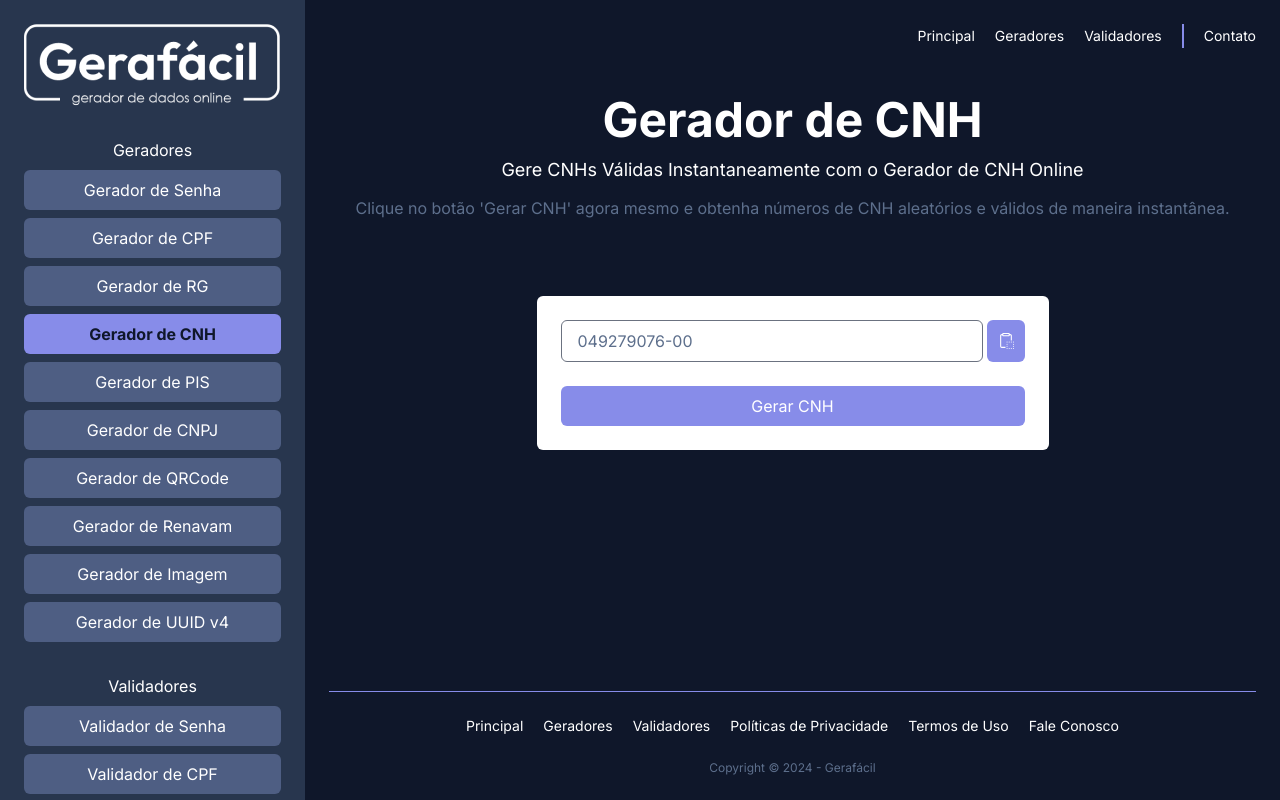
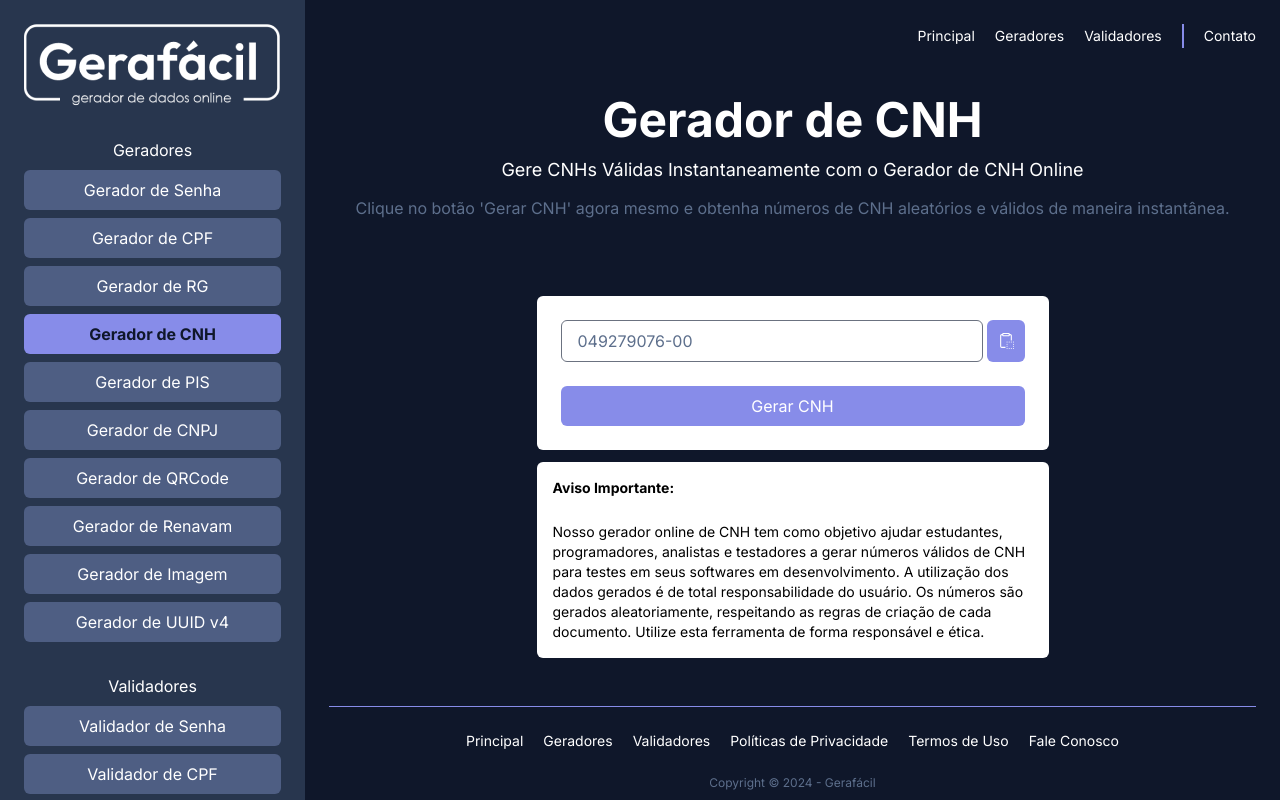
Before and after one commit to awa-minds/gera-facil, a Next.js app: page /geradores/gerador-cnh in a window 1280 px wide. Built offline with nearby package versions, Linux system fonts and the light colour scheme.

Commit message:
feat: inclusão dos avisos de dados sensíveis
inclusão dos avisos de dados sensíveis

```diff
--- /dev/null
+++ b/src/app/geradores/gerador-cnh/Aviso.tsx
@@ -0,0 +1,14 @@
+'use client'
+
+export const Aviso = () => {
+  return (
+    <div className="m-auto flex min-w-[380px] max-w-lg flex-col gap-6 rounded-md bg-white p-4 text-sm text-black">
+      <strong>Aviso Importante:</strong> Nosso gerador online de CNH tem como
+      objetivo ajudar estudantes, programadores, analistas e testadores a gerar
+      números válidos de CNH para testes em seus softwares em desenvolvimento. A
+      utilização dos dados gerados é de total responsabilidade do usuário. Os
+      números são gerados aleatoriamente, respeitando as regras de criação de
+      cada documento. Utilize esta ferramenta de forma responsável e ética.
+    </div>
+  )
+}
--- a/src/app/geradores/gerador-cnh/page.tsx
+++ b/src/app/geradores/gerador-cnh/page.tsx
@@ -1,4 +1,5 @@
 /* eslint-disable react/no-unescaped-entities */
+import { Aviso } from './Aviso'
 import { CNHGenerator } from './CNHGenerator'
 import Page from '@/components/Page'
 
@@ -23,6 +24,7 @@ export default function GeradorDeCNHPage() {
     >
       <div className="page-content">
         <CNHGenerator />
+        <Aviso />
       </div>
     </Page>
   )
--- /dev/null
+++ b/src/app/geradores/gerador-cnpj/Aviso.tsx
@@ -0,0 +1,14 @@
+'use client'
+
+export const Aviso = () => {
+  return (
+    <div className="m-auto flex min-w-[380px] max-w-lg flex-col gap-6 rounded-md bg-white p-4 text-sm text-black">
+      <strong>Aviso Importante:</strong> Nosso gerador online de CNPJ tem como
+      objetivo ajudar estudantes, programadores, analistas e testadores a gerar
+      números válidos de CNPJ para testes em seus softwares em desenvolvimento.
+      A utilização dos dados gerados é de total responsabilidade do usuário. Os
+      números são gerados aleatoriamente, respeitando as regras de criação de
+      cada documento. Utilize esta ferramenta de forma responsável e ética.
+    </div>
+  )
+}
--- a/src/app/geradores/gerador-cnpj/page.tsx
+++ b/src/app/geradores/gerador-cnpj/page.tsx
@@ -1,4 +1,5 @@
 /* eslint-disable react/no-unescaped-entities */
+import { Aviso } from './Aviso'
 import { CNPJGenerator } from './CNPJGenerator'
 import Page from '@/components/Page'
 
@@ -23,6 +24,7 @@ export default function GeradorDeCNPJPage() {
     >
       <div className="page-content">
         <CNPJGenerator />
+        <Aviso />
       </div>
     </Page>
   )
--- /dev/null
+++ b/src/app/geradores/gerador-cpf/Aviso.tsx
@@ -0,0 +1,14 @@
+'use client'
+
+export const Aviso = () => {
+  return (
+    <div className="m-auto flex min-w-[380px] max-w-lg flex-col gap-6 rounded-md bg-white p-4 text-sm text-black">
+      <strong>Aviso Importante:</strong> Nosso gerador online de CPF tem como
+      objetivo ajudar estudantes, programadores, analistas e testadores a gerar
+      números válidos de CPF para testes em seus softwares em desenvolvimento. A
+      utilização dos dados gerados é de total responsabilidade do usuário. Os
+      números são gerados aleatoriamente, respeitando as regras de criação de
+      cada documento. Utilize esta ferramenta de forma responsável e ética.
+    </div>
+  )
+}
--- a/src/app/geradores/gerador-cpf/page.tsx
+++ b/src/app/geradores/gerador-cpf/page.tsx
@@ -1,4 +1,5 @@
 /* eslint-disable react/no-unescaped-entities */
+import { Aviso } from './Aviso'
 import { CPFGenerator } from './CPFGenerator'
 import Page from '@/components/Page'
 
@@ -23,6 +24,7 @@ export default function GeradorDeCPFPage() {
     >
       <div className="page-content">
         <CPFGenerator />
+        <Aviso />
       </div>
     </Page>
   )
--- /dev/null
+++ b/src/app/geradores/gerador-pis/Aviso.tsx
@@ -0,0 +1,14 @@
+'use client'
+
+export const Aviso = () => {
+  return (
+    <div className="m-auto flex min-w-[380px] max-w-lg flex-col gap-6 rounded-md bg-white p-4 text-sm text-black">
+      <strong>Aviso Importante:</strong> Nosso gerador online de PIS tem como
+      objetivo ajudar estudantes, programadores, analistas e testadores a gerar
+      números válidos de PIS para testes em seus softwares em desenvolvimento. A
+      utilização dos dados gerados é de total responsabilidade do usuário. Os
+      números são gerados aleatoriamente, respeitando as regras de criação de
+      cada documento. Utilize esta ferramenta de forma responsável e ética.
+    </div>
+  )
+}
--- a/src/app/geradores/gerador-pis/page.tsx
+++ b/src/app/geradores/gerador-pis/page.tsx
@@ -1,4 +1,5 @@
 /* eslint-disable react/no-unescaped-entities */
+import { Aviso } from './Aviso'
 import { PISGenerator } from './PISGenerator'
 import Page from '@/components/Page'
 
@@ -23,6 +24,7 @@ export default function GeradorDePISPage() {
     >
       <div className="page-content">
         <PISGenerator />
+        <Aviso />
       </div>
     </Page>
   )
--- /dev/null
+++ b/src/app/geradores/gerador-renavam/Aviso.tsx
@@ -0,0 +1,15 @@
+'use client'
+
+export const Aviso = () => {
+  return (
+    <div className="m-auto flex min-w-[380px] max-w-lg flex-col gap-6 rounded-md bg-white p-4 text-sm text-black">
+      <strong>Aviso Importante:</strong> Nosso gerador online de Renavam tem
+      como objetivo ajudar estudantes, programadores, analistas e testadores a
+      gerar números válidos de Renavam para testes em seus softwares em
+      desenvolvimento. A utilização dos dados gerados é de total
+      responsabilidade do usuário. Os números são gerados aleatoriamente,
+      respeitando as regras de criação de cada documento. Utilize esta
+      ferramenta de forma responsável e ética.
+    </div>
+  )
+}
--- a/src/app/geradores/gerador-renavam/page.tsx
+++ b/src/app/geradores/gerador-renavam/page.tsx
@@ -1,4 +1,5 @@
 /* eslint-disable react/no-unescaped-entities */
+import { Aviso } from './Aviso'
 import { RenavamGenerator } from './RenavamGenerator'
 import Page from '@/components/Page'
 
@@ -23,6 +24,7 @@ export default function GeradorDeRenavamPage() {
     >
       <div className="page-content">
         <RenavamGenerator />
+        <Aviso />
       </div>
     </Page>
   )
--- /dev/null
+++ b/src/app/geradores/gerador-rg/Aviso.tsx
@@ -0,0 +1,14 @@
+'use client'
+
+export const Aviso = () => {
+  return (
+    <div className="m-auto flex min-w-[380px] max-w-lg flex-col gap-6 rounded-md bg-white p-4 text-sm text-black">
+      <strong>Aviso Importante:</strong> Nosso gerador online de RG tem como
+      objetivo ajudar estudantes, programadores, analistas e testadores a gerar
+      números válidos de RG para testes em seus softwares em desenvolvimento. A
+      utilização dos dados gerados é de total responsabilidade do usuário. Os
+      números são gerados aleatoriamente, respeitando as regras de criação de
+      cada documento. Utilize esta ferramenta de forma responsável e ética.
+    </div>
+  )
+}
--- a/src/app/geradores/gerador-rg/page.tsx
+++ b/src/app/geradores/gerador-rg/page.tsx
@@ -1,4 +1,5 @@
 /* eslint-disable react/no-unescaped-entities */
+import { Aviso } from './Aviso'
 import { RGGenerator } from './RGGenerator'
 import Page from '@/components/Page'
 
@@ -23,6 +24,7 @@ export default function GeradorDeCPFPage() {
     >
       <div className="page-content">
         <RGGenerator />
+        <Aviso />
       </div>
     </Page>
   )
```
